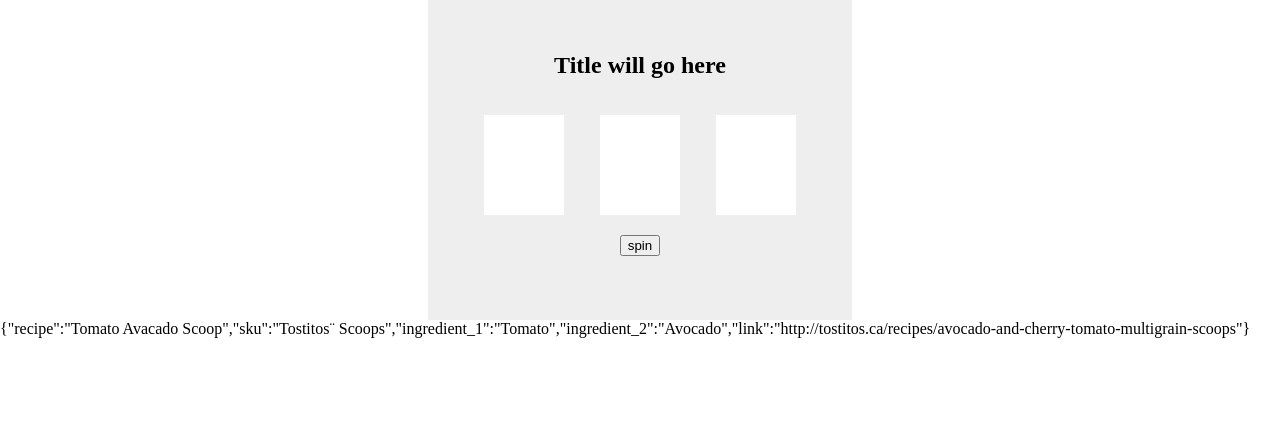
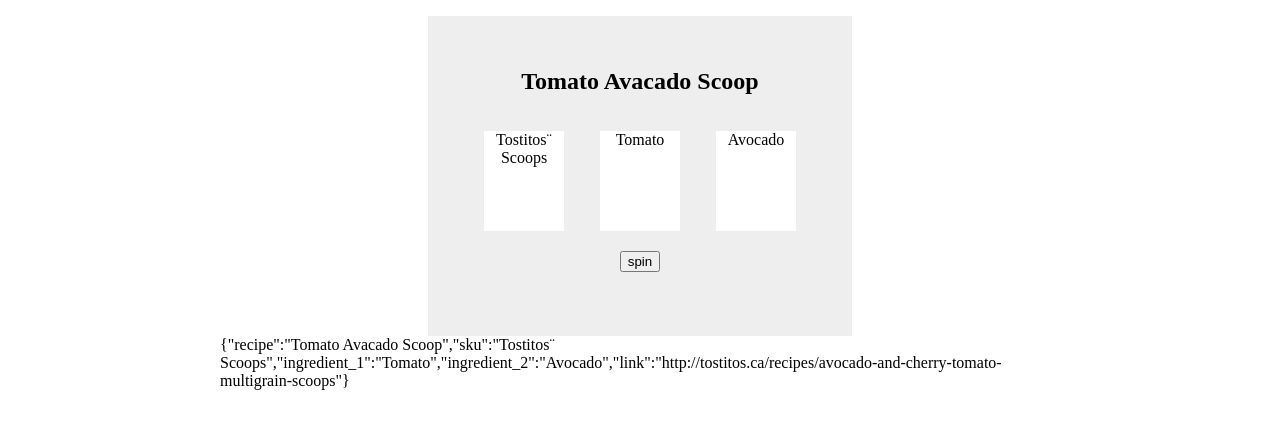
Before and after one commit to MarcusVeres/slot-machine, a plain HTML site: page index.html in a window 1280 px wide. Drawn offline with nearby package versions, Linux system fonts and the light colour scheme.

Commit message:
connects the slot machine elements to the content of the recipes and tougches up some css styles

```diff
--- a/index.html
+++ b/index.html
@@ -19,9 +19,9 @@
                 Title will go here
             </h2>
             <div class="slots">
-                <div class="slot" id="sku"></div>
-                <div class="slot" id="ingredient-1"></div>
-                <div class="slot" id="ingredient-2"></div>
+                <div class="slot" id="recipe-sku"></div>
+                <div class="slot" id="recipe-ingredient-1"></div>
+                <div class="slot" id="recipe-ingredient-2"></div>
             </div>
             <input id="spin" type="button" value="spin" />
         </div>
--- a/js/scripts.js
+++ b/js/scripts.js
@@ -42,6 +42,12 @@
     var render_recipe = function( recipe )
     {
         $('#recipe-container').html( JSON.stringify( recipe ));
+
+        $('#recipe-title').html( recipe.recipe );
+        $('#recipe-sku').html( recipe.sku );
+        $('#recipe-ingredient-1').html( recipe.ingredient_1 );
+        $('#recipe-ingredient-2').html( recipe.ingredient_2 );
+
     };
 
 
--- a/sass/styles.sass
+++ b/sass/styles.sass
@@ -1,6 +1,12 @@
 html, body
     margin: 0
     padding: 0
+
+.content-wrapper
+    padding: 1rem
+    max-width: 840px
+    margin-left: auto
+    margin-right: auto
 
 #slot-machine
     text-align: center
```
Also changed, not shown: css/styles.min.css, 1 other file.
